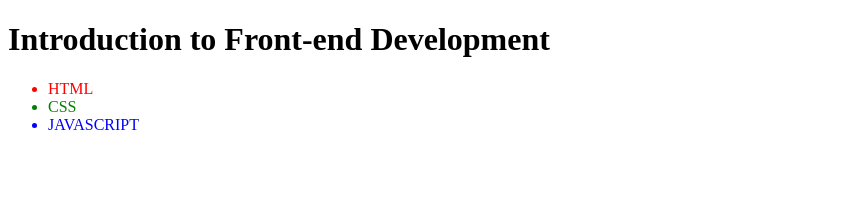
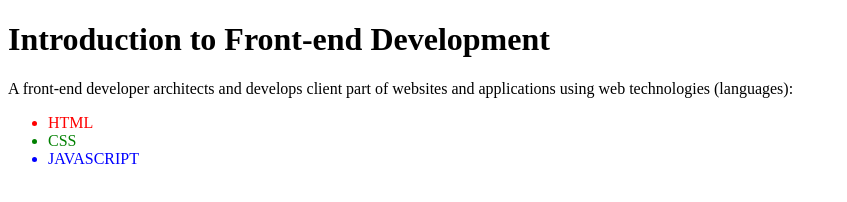
Before and after one commit to StefanCosic/front-end-dev, a plain HTML site: page index.html in a window 1280 px wide. Shown: the whole page, without its empty margins (0-847 px from the left). Drawn offline with Linux system fonts and the light colour scheme.

Commit message:
New paragraph added

```diff
--- a/index.html
+++ b/index.html
@@ -11,6 +11,7 @@
 <body>
 
     <h1>Introduction to Front-end Development</h1>
+    <p>A front-end developer architects and develops client part of websites and applications using web technologies (languages):</p>
     <ul>
  <li style="color: red;">HTML</li>
  <li style="color: green;">CSS</li>
```
